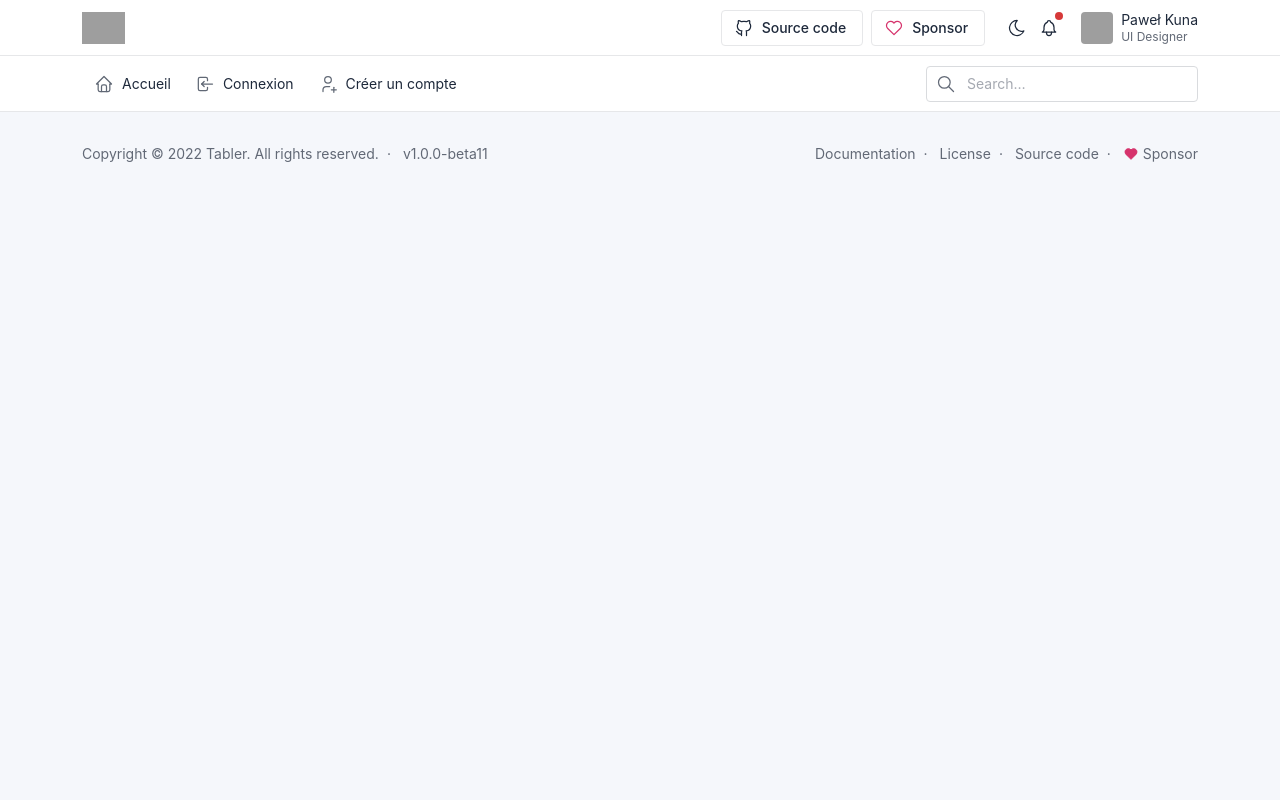
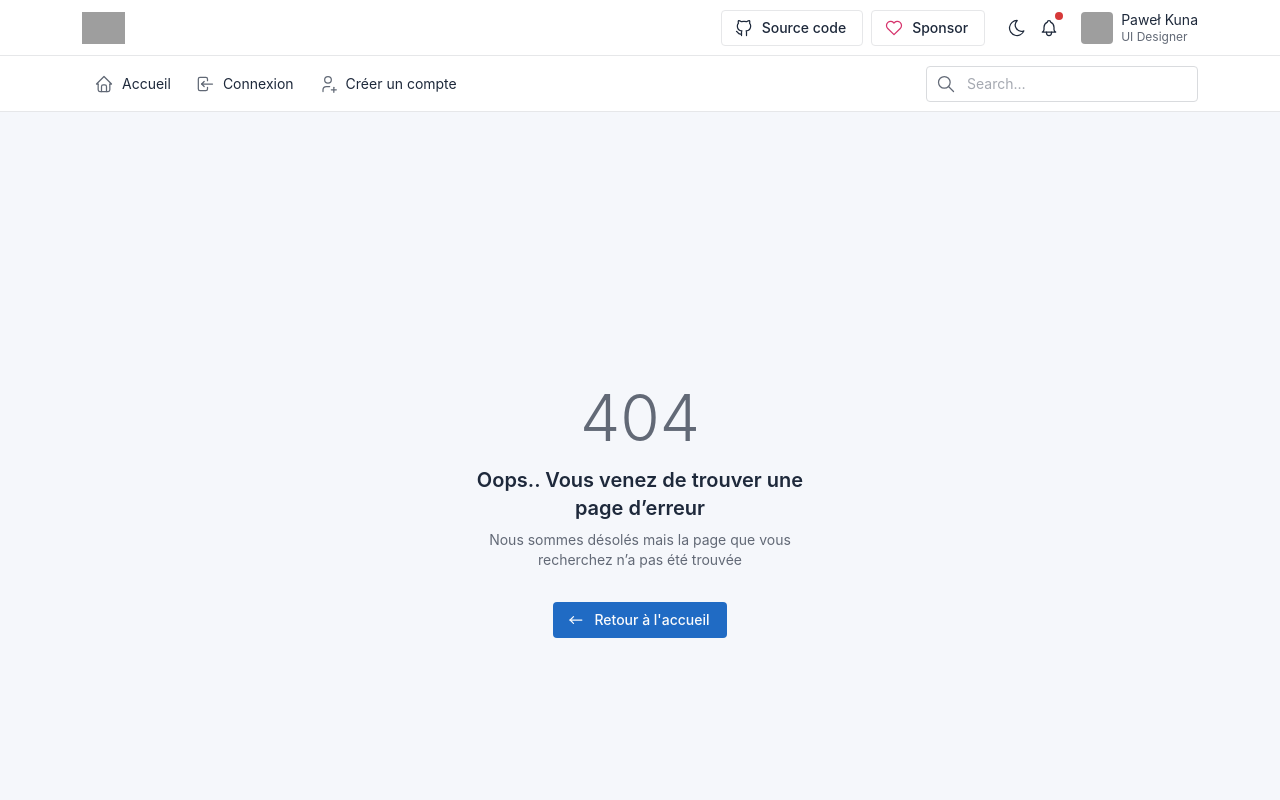
Before and after one commit to Nguyen-Jordan/VueJS3, a Vue app: page /not-found in a window 1280 px wide. Shown: the top 800 px of the page. Built offline with nearby package versions, Linux system fonts and the light colour scheme; grey boxes are pictures that could not be loaded.

Commit message:
ADD [Page 404]

```diff
--- a/src/router/index.js
+++ b/src/router/index.js
@@ -55,6 +55,14 @@ const router = createRouter({
       // this generates a separate chunk (About.[hash].js) for this route
       // which is lazy-loaded when the route is visited.
       component: () => import('../views/AboutView.vue')
+    },
+    {
+      path: '/not-found',
+      name: 'not-found',
+      component: () => import('../views/NotFoundView.vue'),
+      meta: {
+        title: 'Page non trouvée'
+      }
     }
   ]
 })
--- a/src/stores/post.js
+++ b/src/stores/post.js
@@ -57,7 +57,7 @@ export const usePostStore = defineStore({
                 .catch(error => {
                     console.log(error);
                     if (error.response.status === 404) {
-                        // redirect vers 404
+                        this.$router.push({name:'not-found'})
                     }
                 })
         }
--- /dev/null
+++ b/src/views/NotFoundView.vue
@@ -0,0 +1,27 @@
+<script setup>
+
+</script>
+
+<template>
+  <div class="page page-center">
+    <div class="container-tight py-4">
+      <div class="empty">
+        <div class="empty-header">404</div>
+        <p class="empty-title">Oops.. Vous venez de trouver une page d’erreur</p>
+        <p class="empty-subtitle text-muted">
+          Nous sommes désolés mais la page que vous recherchez n’a pas été trouvée
+        </p>
+        <div class="empty-action">
+          <RouterLink :to="{name: 'home' }" class="btn btn-primary">
+            <svg xmlns="http://www.w3.org/2000/svg" class="icon icon-tabler icon-tabler-arrow-narrow-left" width="24" height="24" viewBox="0 0 24 24" stroke-width="1.5" stroke="currentColor" fill="none" stroke-linecap="round" stroke-linejoin="round"><path stroke="none" d="M0 0h24v24H0z" fill="none"/><path d="M5 12l14 0" /><path d="M5 12l4 4" /><path d="M5 12l4 -4" /></svg>
+            Retour à l'accueil
+          </RouterLink>
+        </div>
+      </div>
+    </div>
+  </div>
+</template>
+
+<style scoped>
+
+</style>
```
